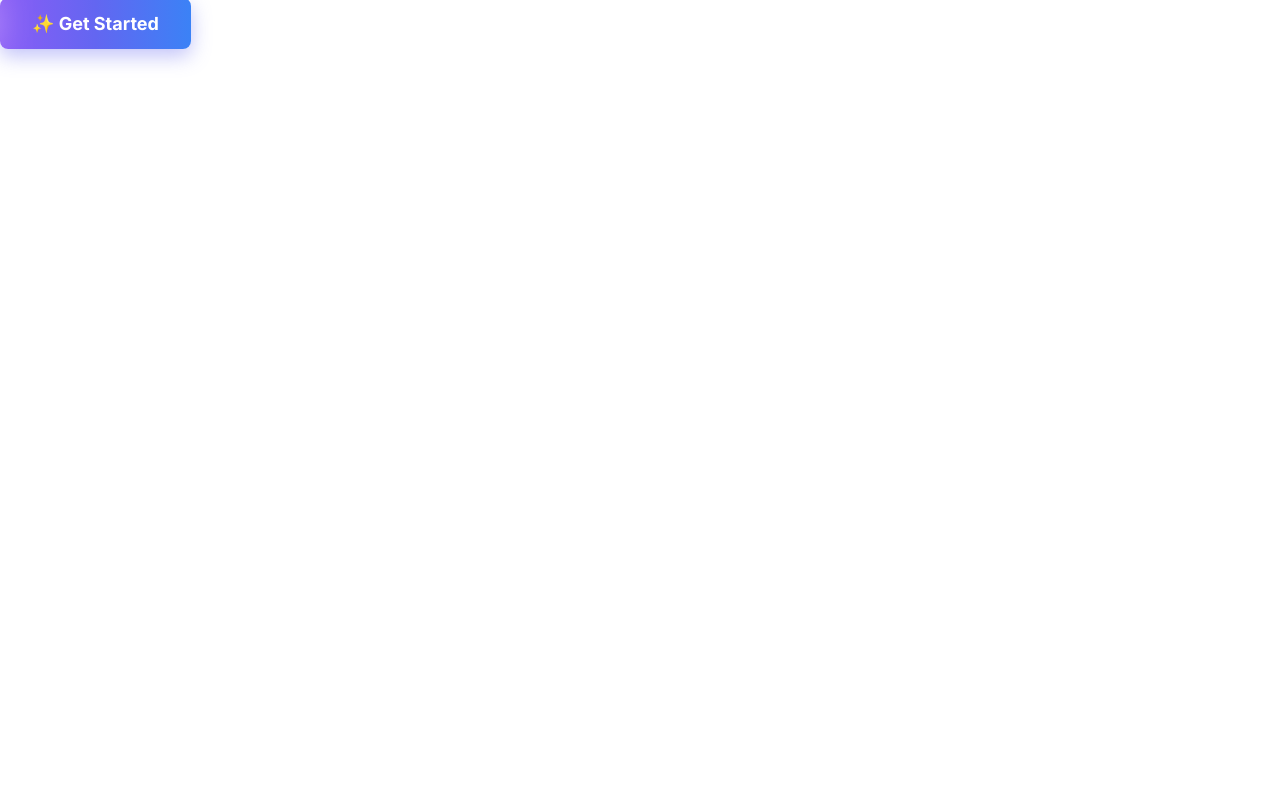
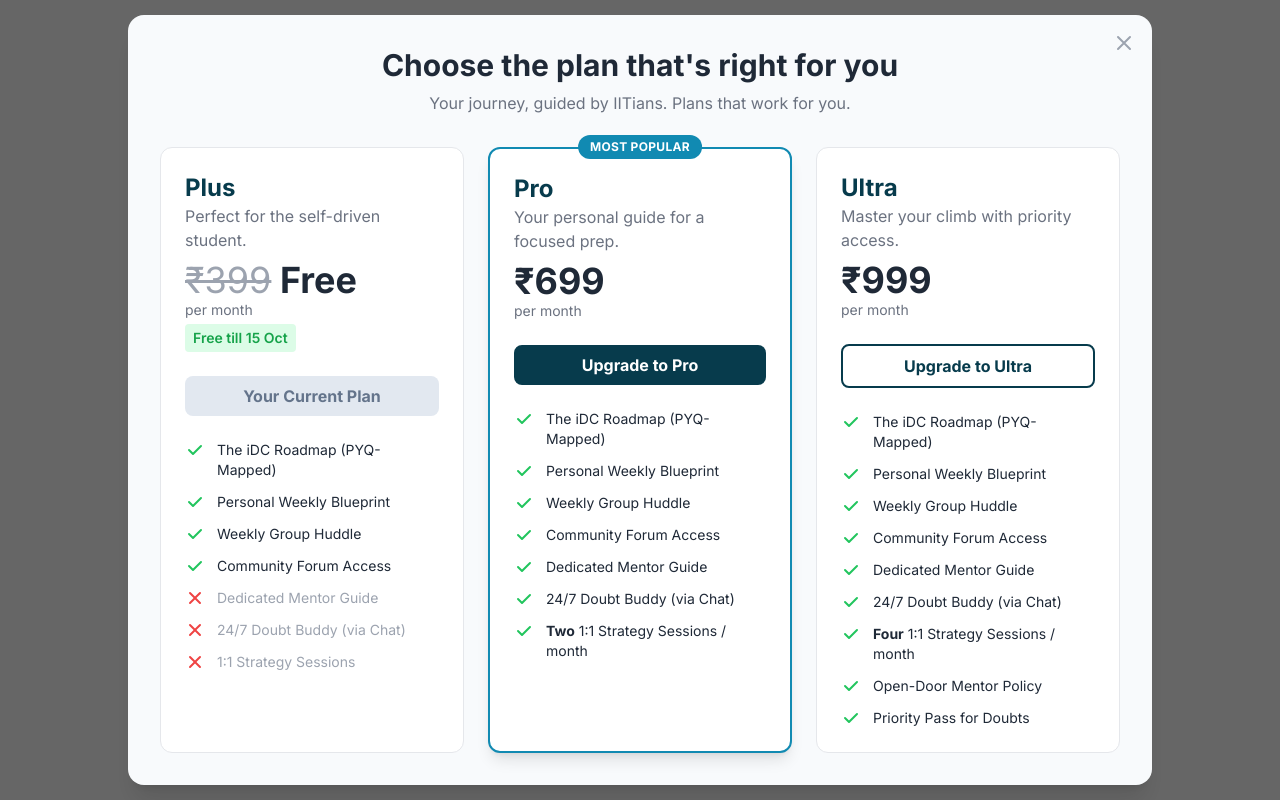
Before and after one commit to iDC-Admin-eng/desktop-tutorial, a plain HTML site: page pop-up-plans-payment-gateway.html in a window 1280 px wide. Drawn offline with nearby package versions, Linux system fonts and the light colour scheme.

Commit message:
Update pop-up-plans-payment-gateway.html

```diff
--- a/pop-up-plans-payment-gateway.html
+++ b/pop-up-plans-payment-gateway.html
@@ -3,7 +3,7 @@
 <head>
   <meta charset="UTF-8">
   <meta name="viewport" content="width=device-width, initial-scale=1.0">
-  <title>Upgrade Plan Button</title>
+  <title>Upgrade Plan Modal</title>
   <script src="https://cdn.tailwindcss.com"></script>
   <link rel="preconnect" href="https://fonts.googleapis.com">
   <link rel="preconnect" href="https://fonts.gstatic.com" crossorigin>
@@ -24,7 +24,7 @@
     }
 
     #upgrade-btn {
-      display: inline-block;
+      display: none; /* Hide the Get Started button */
       color: white;
       font-weight: 700;
       padding: 0.75rem 2rem;
@@ -64,7 +64,7 @@
     ✨ Get Started
   </button>
 
-  <div id="pricing-modal" class="fixed inset-0 bg-black bg-opacity-60 hidden items-start justify-center p-4 pt-16 sm:p-6 md:items-center md:pt-6 z-50 transition-opacity duration-300 overflow-y-auto">
+  <div id="pricing-modal" class="fixed inset-0 bg-black bg-opacity-60 flex items-start justify-center p-4 pt-16 sm:p-6 md:items-center md:pt-6 z-50 transition-opacity duration-300 overflow-y-auto">
     <div class="bg-slate-50 rounded-2xl shadow-xl p-6 md:p-8 max-w-5xl w-full relative">
       <button id="close-modal-btn" class="absolute top-4 right-4 text-gray-400 hover:text-gray-600">
         <svg class="w-6 h-6" fill="none" stroke="currentColor" viewBox="0 0 24 24" xmlns="http://www.w3.org/2000/svg"><path stroke-linecap="round" stroke-linejoin="round" stroke-width="2" d="M6 18L18 6M6 6l12 12"></path></svg>
@@ -148,14 +148,12 @@
 
   <script>
     document.addEventListener('DOMContentLoaded', () => {
-      const upgradeBtn = document.getElementById('upgrade-btn');
       const pricingModal = document.getElementById('pricing-modal');
       const closeModalBtn = document.getElementById('close-modal-btn');
 
-      upgradeBtn.addEventListener('click', () => {
-        pricingModal.classList.remove('hidden');
-        pricingModal.classList.add('flex');
-      });
+      // Ensure modal is visible on page load
+      pricingModal.classList.remove('hidden');
+      pricingModal.classList.add('flex');
 
       const hideModal = () => {
         pricingModal.classList.add('hidden');
```
